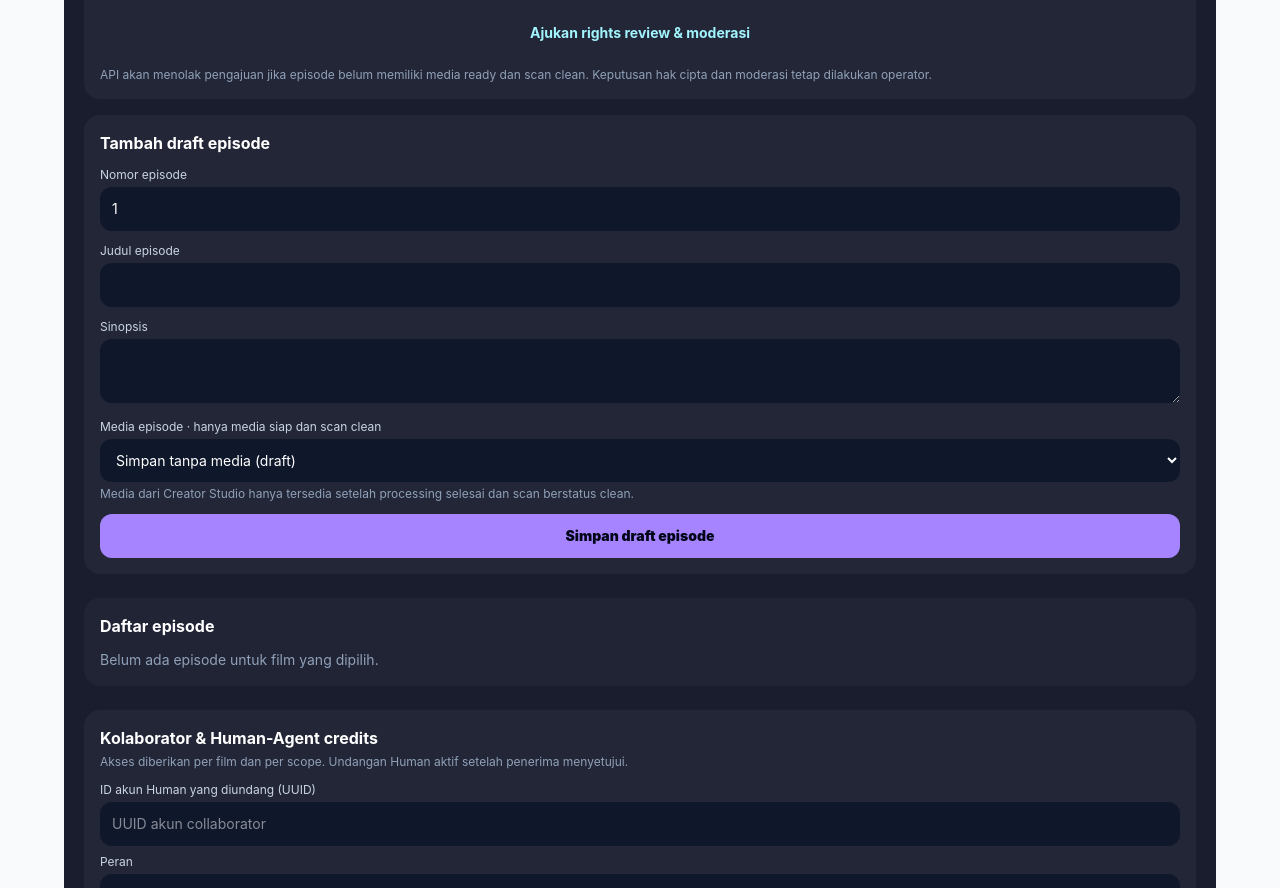
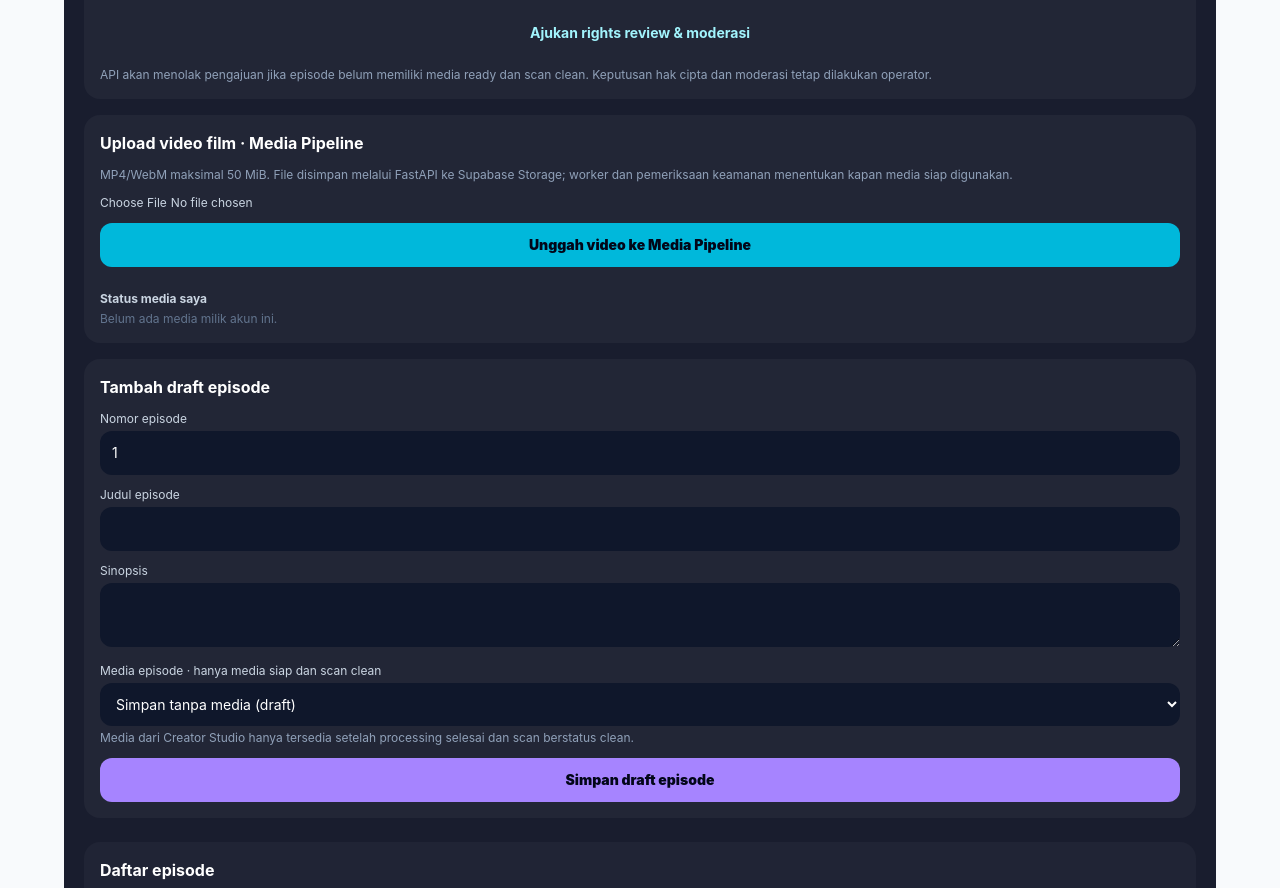
Before and after one commit to urbanrealty36-ops/Allpha-AI-Aplikasi, a Next.js app in the folder apps/web/: page /ai-cinema in a window 1280 px wide. Shown: the part 1827-2715 px from the top of the page. Built offline with nearby package versions, Linux system fonts and the light colour scheme; no server answers.

Commit message:
feat(cinema-web): upload episode video through canonical media pipeline

```diff
--- a/apps/web/components/ai-cinema/AiCinemaCreatorWorkspace.tsx
+++ b/apps/web/components/ai-cinema/AiCinemaCreatorWorkspace.tsx
@@ -24,6 +24,7 @@ type DraftEpisode = {
 };
 type CreatorStatus = { generation: string; generation_jobs: string; billing: string; playback_entitlement: string; generation_reason?: string | null; billing_reason?: string | null; entitlement_reason?: string | null };
 type ReadyMedia = { id: string; filename: string; media_type: string; size_bytes: number };
+type CreatorMedia = ReadyMedia & { status: string; scan_status: string; processed_at?: string | null; created_at: string };
 type CinemaCollaborator = { id: string; collaborator_user_id?: string | null; collaborator_agent_id?: string | null; role: string; permissions: string[]; status: string };
 type CinemaInvitation = { id: string; title?: { title: string; status: string } | null; role: string; permissions: string[]; status: string };
 type CinemaCredit = { id: string; contributor_type: string; role: string; attribution_label: string };
@@ -39,7 +40,7 @@ async function authorizedRequest<T>(path: string, init: RequestInit = {}): Promi
     cache: "no-store",
     headers: {
       Accept: "application/json",
-      "Content-Type": "application/json",
+      ...(init.body && !(init.body instanceof FormData) ? { "Content-Type": "application/json" } : {}),
       Authorization: `Bearer ${data.session.access_token}`,
       ...init.headers,
     },
@@ -57,6 +58,8 @@ export default function AiCinemaCreatorWorkspace() {
   const [capabilityStatus, setCapabilityStatus] = useState<CreatorStatus | null>(null);
   const [episodes, setEpisodes] = useState<DraftEpisode[]>([]);
   const [readyMedia, setReadyMedia] = useState<ReadyMedia[]>([]);
+  const [creatorMedia, setCreatorMedia] = useState<CreatorMedia[]>([]);
+  const [uploadFile, setUploadFile] = useState<File | null>(null);
   const [selectedMediaId, setSelectedMediaId] = useState("");
   const [selectedTitleId, setSelectedTitleId] = useState("");
   const [title, setTitle] = useState("");
@@ -92,14 +95,18 @@ export default function AiCinemaCreatorWorkspace() {
     }
   }, []);
 
-  const loadReadyMedia = useCallback(async () => {
+  const loadCreatorMedia = useCallback(async () => {
     try {
-      const result = await authorizedRequest<{ items: ReadyMedia[] }>("/v1/cinema/creator/media-ready");
-      setReadyMedia(Array.isArray(result.items) ? result.items : []);
+      const result = await authorizedRequest<{ items: CreatorMedia[] }>("/v1/cinema/creator/media");
+      const rows = Array.isArray(result.items) ? result.items : [];
+      setCreatorMedia(rows);
+      setReadyMedia(rows.filter(item => item.status === "ready" && item.scan_status === "clean" && item.processed_at).map(({ id, filename, media_type, size_bytes }) => ({ id, filename, media_type, size_bytes })));
     } catch {
-      setReadyMedia([]);
+      setCreatorMedia([]); setReadyMedia([]);
     }
   }, []);
+
+  const loadReadyMedia = useCallback(async () => { await loadCreatorMedia(); }, [loadCreatorMedia]);
 
   const loadTitles = useCallback(async () => {
     setLoading(true);
@@ -200,6 +207,21 @@ export default function AiCinemaCreatorWorkspace() {
 
 
 
+  async function uploadCinemaMedia() {
+    if (!uploadFile || !uploadFile.type.startsWith("video/")) { setError("Pilih file video MP4 atau WebM terlebih dahulu."); return; }
+    if (uploadFile.size <= 0 || uploadFile.size > 50 * 1024 * 1024) { setError("Ukuran video harus lebih dari 0 dan maksimal 50 MiB."); return; }
+    setSaving(true); setError(""); setNotice("");
+    try {
+      const draft = await authorizedRequest<{ item: { id: string } }>("/v1/content", { method: "POST", body: JSON.stringify({ body: "", visibility: "private", content_type: "video" }) });
+      const form = new FormData(); form.append("file", uploadFile);
+      const uploaded = await authorizedRequest<{ item: CreatorMedia }>("/v1/content/" + encodeURIComponent(draft.item.id) + "/media", { method: "POST", headers: { "Idempotency-Key": crypto.randomUUID() }, body: form });
+      setUploadFile(null);
+      setNotice("Video diterima pipeline media Allpha (" + (uploaded.item?.status || "uploaded") + "). Tunggu pemindaian dan transcode; video dapat dipilih setelah status ready dan scan clean.");
+      await loadCreatorMedia();
+    } catch (cause) { setError(cause instanceof Error ? cause.message : "Upload video AI Cinema gagal."); }
+    finally { setSaving(false); }
+  }
+
   async function createTitle(event: FormEvent<HTMLFormElement>) {
     event.preventDefault();
     setSaving(true); setError(""); setNotice("");
@@ -256,7 +278,7 @@ export default function AiCinemaCreatorWorkspace() {
     <section className="mx-auto my-8 w-full max-w-6xl rounded-3xl border border-white/15 bg-slate-950/90 p-5 text-white shadow-2xl sm:p-7">
       <div className="mb-6 flex flex-wrap items-center justify-between gap-3">
         <div><p className="text-xs font-bold uppercase tracking-[.2em] text-cyan-300">Creator Workspace</p><h2 className="mt-1 text-2xl font-black">Draft Film & Episode</h2><p className="mt-1 text-sm text-slate-300">Draft disimpan melalui FastAPI dan hanya dapat diakses pemiliknya.</p></div>
-        <button type="button" onClick={() => void loadTitles()} disabled={loading} className="rounded-xl border border-white/20 px-4 py-2 text-sm font-bold hover:bg-white/10 disabled:opacity-50">{loading ? "Memuat…" : "Muat ulang"}</button>
+        <button type="button" onClick={() => { void loadTitles(); void loadCapabilityStatus(); void loadCreatorMedia(); }} disabled={loading} className="rounded-xl border border-white/20 px-4 py-2 text-sm font-bold hover:bg-white/10 disabled:opacity-50">{loading ? "Memuat…" : "Muat ulang"}</button>
       </div>
       {capabilityStatus && <div className="mb-4 rounded-xl border border-amber-300/30 bg-amber-950/20 p-3 text-xs text-amber-100">
         <p className="font-bold">Status layanan terhubung</p>
@@ -285,6 +307,14 @@ export default function AiCinemaCreatorWorkspace() {
             <button type="button" onClick={() => void submitForReview()} disabled={saving || !selectedTitleId || !rightsConfirmed || !aiDisclosureConfirmed} className="w-full rounded-xl border border-cyan-300/40 px-4 py-3 text-sm font-bold text-cyan-200 disabled:opacity-40">{saving ? "Mengajukan…" : "Ajukan rights review & moderasi"}</button>
             <p className="text-xs text-slate-400">API akan menolak pengajuan jika episode belum memiliki media ready dan scan clean. Keputusan hak cipta dan moderasi tetap dilakukan operator.</p>
           </div>
+          <section className="space-y-3 rounded-2xl border border-white/10 bg-white/[.04] p-4">
+            <h3 className="font-bold">Upload video film · Media Pipeline</h3>
+            <p className="text-xs text-slate-400">MP4/WebM maksimal 50 MiB. File disimpan melalui FastAPI ke Supabase Storage; worker dan pemeriksaan keamanan menentukan kapan media siap digunakan.</p>
+            <input type="file" accept="video/mp4,video/webm" onChange={event => setUploadFile(event.target.files?.[0] ?? null)} className="block w-full text-xs text-slate-300 file:mr-3 file:rounded-lg file:border-0 file:bg-cyan-500 file:px-3 file:py-2 file:text-xs file:font-black file:text-slate-950" />
+            {uploadFile && <p className="text-xs text-slate-300">{uploadFile.name} · {(uploadFile.size / 1024 / 1024).toFixed(1)} MiB</p>}
+            <button type="button" onClick={() => void uploadCinemaMedia()} disabled={saving || !uploadFile} className="w-full rounded-xl bg-cyan-500 px-4 py-3 text-sm font-black text-slate-950 disabled:opacity-50">{saving ? "Mengunggah…" : "Unggah video ke Media Pipeline"}</button>
+            <div className="space-y-1 border-t border-white/10 pt-3"><p className="text-xs font-bold text-slate-300">Status media saya</p>{creatorMedia.length ? creatorMedia.map(media => <p key={media.id} className="text-xs text-slate-400">{media.filename} · {media.status} · scan {media.scan_status}{media.processed_at ? " · diproses " + new Date(media.processed_at).toLocaleString("id-ID") : ""}</p>) : <p className="text-xs text-slate-500">Belum ada media milik akun ini.</p>}</div>
+          </section>
           <form onSubmit={createEpisode} className="space-y-3 rounded-2xl border border-white/10 bg-white/[.04] p-4">
             <h3 className="font-bold">Tambah draft episode</h3>
             <label className="block text-xs text-slate-300">Nomor episode<input required type="number" min="1" max="10000" value={episodeNumber} onChange={event => setEpisodeNumber(event.target.value)} className="mt-1 w-full rounded-xl border border-white/15 bg-slate-900 p-3 text-sm text-white" /></label>
```
